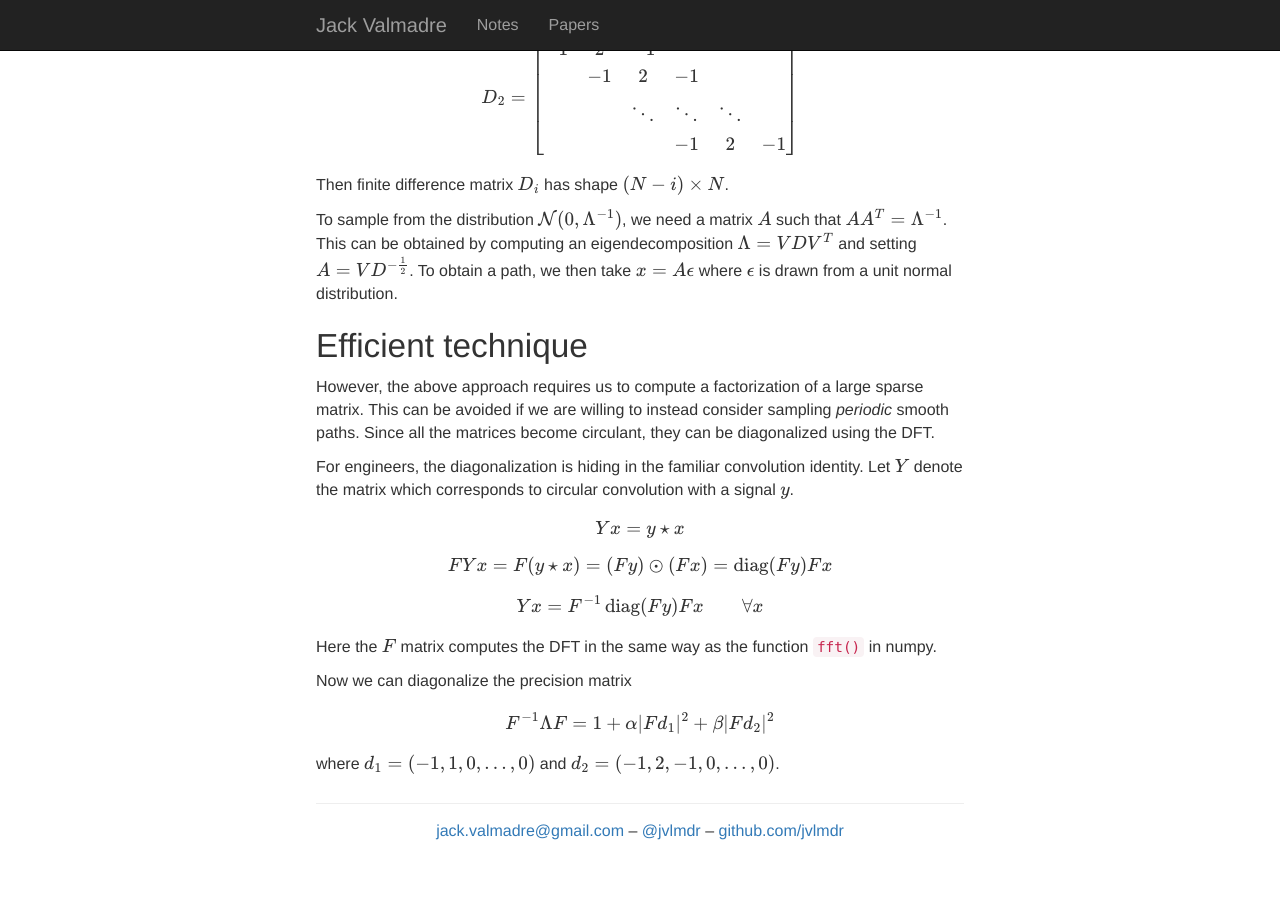
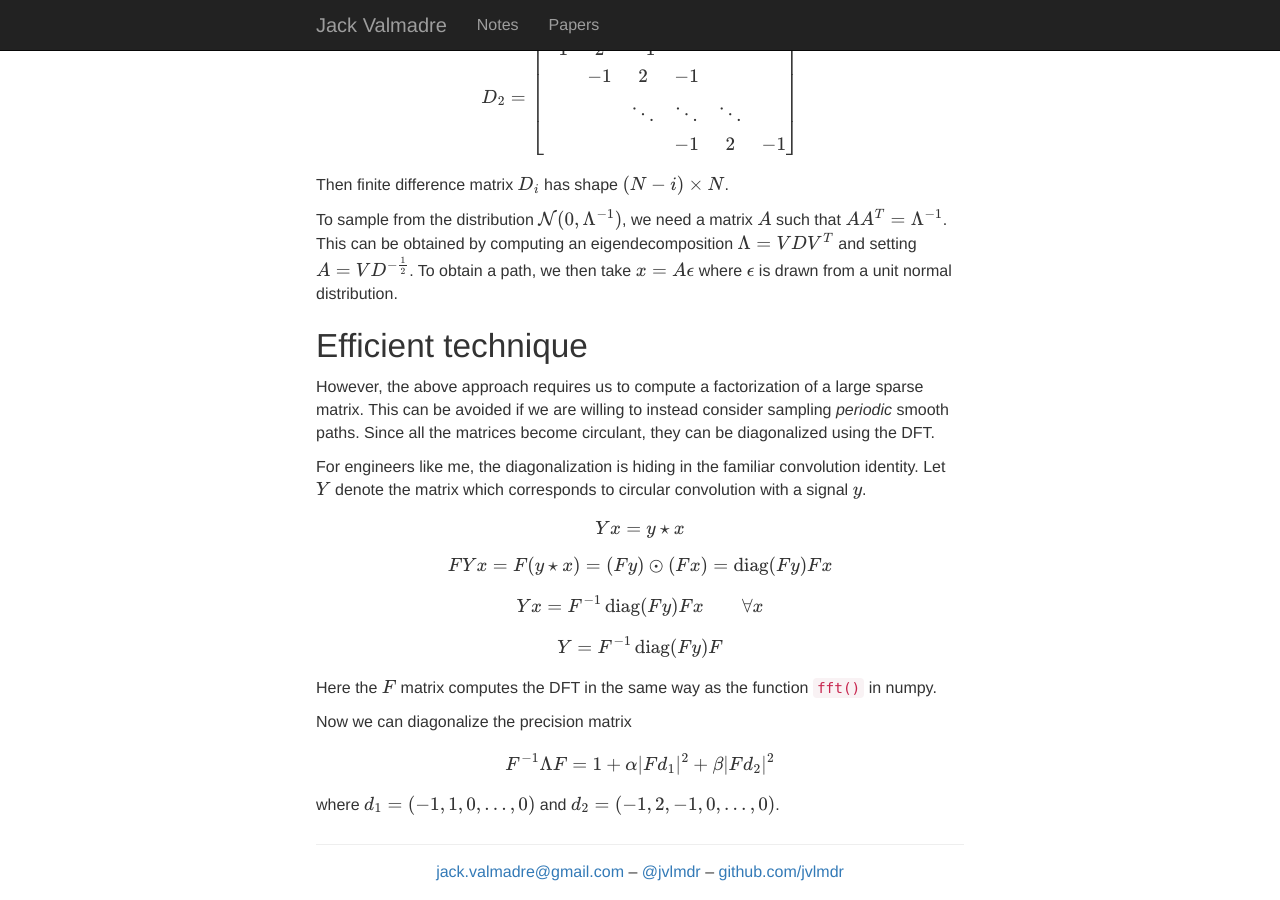
Before and after one commit to jvlmdr/jack.valmadre.net, a Jekyll site: the page built from notes/_posts/2020-01-06-sample-smooth-paths.md, in a window 1280 px wide and 900 px high, scrolled down 667 px. Built offline with Jekyll 4.4.1, drawn with Linux system fonts in a browser that asks for light colours; nearby versions of some CDN libraries; formulas are drawn with MathJax 3; before the commit the page ends 1526 px from its top, so only the background shows below that.

Commit message:
Update 2020-01-06-sample-smooth-paths.md

```diff
--- a/notes/_posts/2020-01-06-sample-smooth-paths.md
+++ b/notes/_posts/2020-01-06-sample-smooth-paths.md
@@ -34,7 +34,7 @@ However, the above approach requires us to compute a factorization of a large sp
 This can be avoided if we are willing to instead consider sampling _periodic_ smooth paths.
 Since all the matrices become circulant, they can be diagonalized using the DFT.
 
-For engineers, the diagonalization is hiding in the familiar convolution identity.
+For engineers like me, the diagonalization is hiding in the familiar convolution identity.
 Let $Y$ denote the matrix which corresponds to circular convolution with a signal $y$.
 
 $$ Y x = y \star x $$
@@ -43,6 +43,8 @@ $$ F Y x = F (y \star x) = (F y) \odot (F x) = \operatorname{diag}(F y) F x $$
 
 $$ Y x = F^{-1} \operatorname{diag}(F y) F x \qquad \forall x $$
 
+$$ Y = F^{-1} \operatorname{diag}(F y) F $$
+
 Here the $F$ matrix computes the DFT in the same way as the function `fft()` in numpy.
 
 Now we can diagonalize the precision matrix
```
